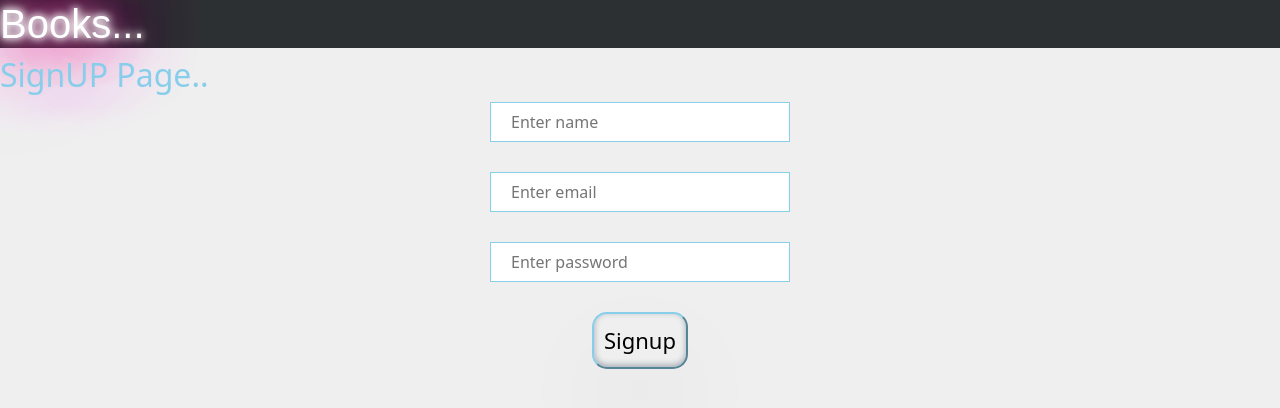
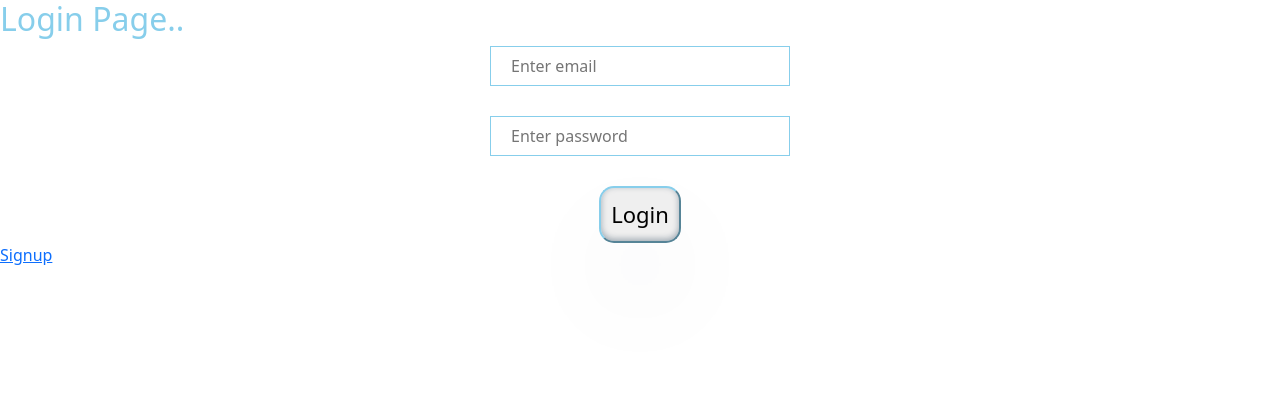
Before and after one commit to suraj-techindustan/MAVEN, a Vue app: page /login in a window 1280 px wide. Shown: the top 408 px of the page. Built offline with nearby package versions, Linux system fonts and the light colour scheme.

Commit message:
added login

```diff
--- a/src/App.vue
+++ b/src/App.vue
@@ -1,16 +1,17 @@
 <template>
- <div id="screen" :style="{ 'background-color': backgroundColor }">
-  <h1 :class="{ neonText: true  }">Books...</h1>
+ <!-- <div id="screen" :style="{ 'background-color': backgroundColor }">
+  <h1 :class="{ neonText: true  }">Books...</h1> -->
 <!-- <BooksData /> -->
-<Signup />
+<!-- <Signup /> -->
 
-</div>
+<!-- </div> -->
 
+<router-view />
 
 </template>
 <script>
 // import BooksData from './components/BooksData.vue'
-import Signup from './components/Signup.vue'
+// import Signup from './components/Signup.vue'
 
 
 export default {
@@ -25,7 +26,7 @@ export default {
 
   components: {
     // BooksData,
-    Signup
+    // Signup
 
 
 
@@ -69,6 +70,40 @@ export default {
 
 
   }
+/* Css for login and Signup */
+
+
+.register input ,.login input{
+    width: 300px;
+    height: 40px;
+    padding-left: 20px;
+    display: block;
+    border: 1px solid skyblue;
+    margin: 0px auto 30px auto;
+}
+.register ,.login h2{
+    color:skyblue;
+}
+
+.button_div{
+    align-items: center;
+    justify-content: center;
+    display: flex;
+
+}
+
+.sigup_button button ,.login_button button{
+    display: flex;
+    align-items: center;
+    justify-content: center;
+    padding: 10px;
+    border-radius: 15px;
+    font-size: 22px;
+    border-color: skyblue;
+    box-shadow: rgb(50 50 93 / 25%) 0px 50px 100px -20px, rgb(0 0 0 / 30%) 0px 30px 60px -30px, rgb(10 37 64 / 35%) 0px -2px 6px 0px inset;
+}
+
+
 
 
 </style>
--- a/src/Http-comman.js
+++ b/src/Http-comman.js
@@ -4,7 +4,7 @@ import axios from "axios";
 
 export default axios.create({
   // baseURL: "https://uiproject-01.herokuapp.com",
-  baseURL: "http://e0fb-45-248-157-179.ngrok.io",
+  baseURL: "https://maven-backend-62w3ju80o-suraj-techindustan.vercel.app/",
   headers: {
     "Content-type": "application/json"
   }
--- a/src/components/Home.vue
+++ b/src/components/Home.vue
@@ -1,6 +1,6 @@
 <template>
-    <h1 :class="{doFont:true,docolorBG:true}">Book Store</h1>
-
+    <!-- <h1 :class="{doFont:true,docolorBG:true}">Book Store</h1> -->
+    <h1>Home Page</h1>
 </template>
 
 <script>
--- /dev/null
+++ b/src/components/Login.vue
@@ -0,0 +1,55 @@
+<template>
+<div class="login">
+    <h2>Login Page..</h2>
+    <input type="text" name="email" v-model="email" placeholder="Enter email">
+    <input type="password" name="password" v-model="password" placeholder="Enter password">
+    <div class="button_div">
+    <div class="login_button">
+    <button @click="login">Login</button>
+    </div>
+</div>
+</div>
+<p>
+    <router-link to='/signup'>Signup</router-link>
+</p>
+</template>
+
+<script>
+
+import axios from 'axios'
+export default{
+    name:'Login',
+    data(){
+        return{
+            email:"",
+            password:""
+        }
+    },
+    methods:{
+        async login(){
+            console.log('Event for login :::' , this.email , this.password)
+            let result = await axios.post('https://maven-backend-62w3ju80o-suraj-techindustan.vercel.app/api/v1/user/login',{
+                email:this.email,
+                password:this.password
+            })
+            console.log('Result : ' , result)
+            if(result.status==201){
+                console.log('Login Done')
+            }
+            localStorage.setItem('User-Info',JSON.stringify(result.data))
+            this.$router.push({name:'Home'})
+        }
+    },
+    mounted(){
+        let user = localStorage.getItem('User-Info');
+        if(user){
+            this.$router.push({name:"Home"})
+        }
+    }
+
+}
+
+
+
+
+</script>
--- a/src/components/Signup.vue
+++ b/src/components/Signup.vue
@@ -1,15 +1,18 @@
 <template>
 <div class="register">
-    <h2>SignUP Page..</h2>
+    <h2>Signup Page..</h2>
     <input type="text" name="name" v-model="name" placeholder="Enter name">
     <input type="text" name="email" v-model="email" placeholder="Enter email">
     <input type="password" name="password" v-model="password" placeholder="Enter password">
     <div class="button_div">
     <div class="sigup_button">
-    <button @click="signup" >Signup</button>
+    <button @click="signup">Signup</button>
     </div>
 </div>
 </div>
+<p>
+    <router-link to='/login'>Login</router-link>
+</p>
 </template>
 
 <script>
@@ -27,7 +30,7 @@ export default{
     methods:{
         async signup(){
             console.log('Event is Clicked....',this.name , this.email , this.password)
-            let result = await axios.post('http://localhost:3000/user',{
+            let result = await axios.post('https://maven-backend-62w3ju80o-suraj-techindustan.vercel.app/api/v1/user/addUser',{
                 name:this.name,
                 email:this.email,
                 password:this.password
@@ -37,6 +40,15 @@ export default{
                 console.warn('Signup Done')
             }
             localStorage.setItem("User-Info",JSON.stringify(result.data))
+            this.$router.push({name:'Home'})
+        }
+
+    },
+    mounted(){
+
+        let user = localStorage.getItem('User-Info');
+        if(user){
+            this.$router.push({name:'Home'})
         }
 
     }
@@ -45,35 +57,5 @@ export default{
 
 </script>
 <style >
-.register input{
-    width: 300px;
-    height: 40px;
-    padding-left: 20px;
-    display: block;
-    border: 1px solid skyblue;
-    margin: 0px auto 30px auto;
-}
-.register h2{
-    color:skyblue;
-}
-
-.button_div{
-    align-items: center;
-    justify-content: center;
-    display: flex;
-
-}
-
-.sigup_button button{
-    display: flex;
-    align-items: center;
-    justify-content: center;
-    padding: 10px;
-    border-radius: 15px;
-    font-size: 22px;
-    border-color: skyblue;
-    box-shadow: rgb(50 50 93 / 25%) 0px 50px 100px -20px, rgb(0 0 0 / 30%) 0px 30px 60px -30px, rgb(10 37 64 / 35%) 0px -2px 6px 0px inset;
-}
-
 
 </style>
--- a/src/routes.js
+++ b/src/routes.js
@@ -1,27 +1,27 @@
 import {createRouter,createWebHistory} from 'vue-router'
 
-// import Home from './components/Home.vue'
-// import Login from './components/Login.vue'
-// import Signup from './components/Signup.vue'
+import Home from './components/Home.vue'
+import Login from './components/Login.vue'
+import Signup from './components/Signup.vue'
 // import BookData from './components/BooksData.vue'
 import ShopPage from './components/ShopPage.vue'
 
 const routes = [
-//     {
-//      name : "Home",
-//      path : "/",
-//      component : Home
-//     },
-//     {
-//         name : "Login",
-//         path : "/Login",
-//         component : Login
-//     },
-//     {
-//         name : "Signup",
-//         path : "/Signup",
-//         component : Signup
-//     },
+        {
+            name : "Signup",
+            path : "/signup",
+            component : Signup
+        },
+        {
+        name : "Home",
+        path : "/",
+        component : Home
+        },
+    {
+        name : "Login",
+        path : "/login",
+        component : Login
+    },
 
 //     {   name : "BookData",
 //         path : "/BookData",
```
